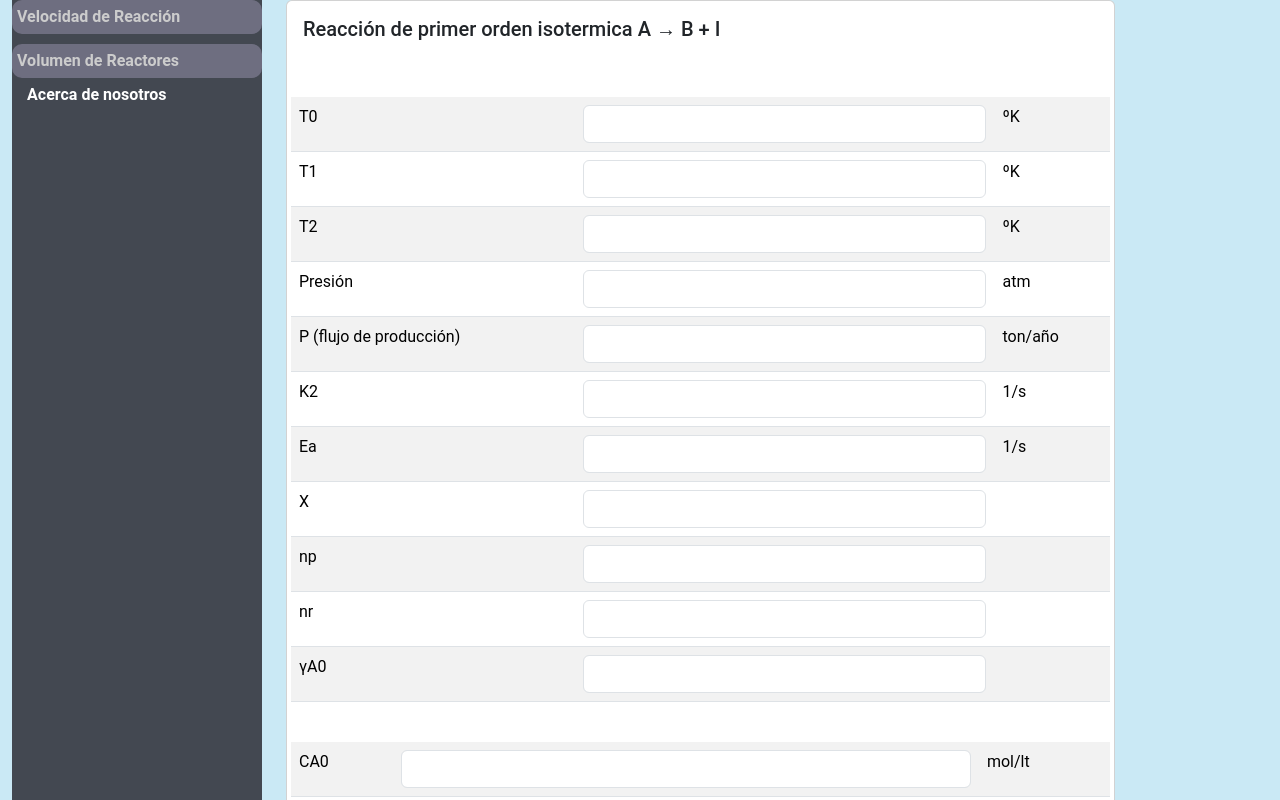
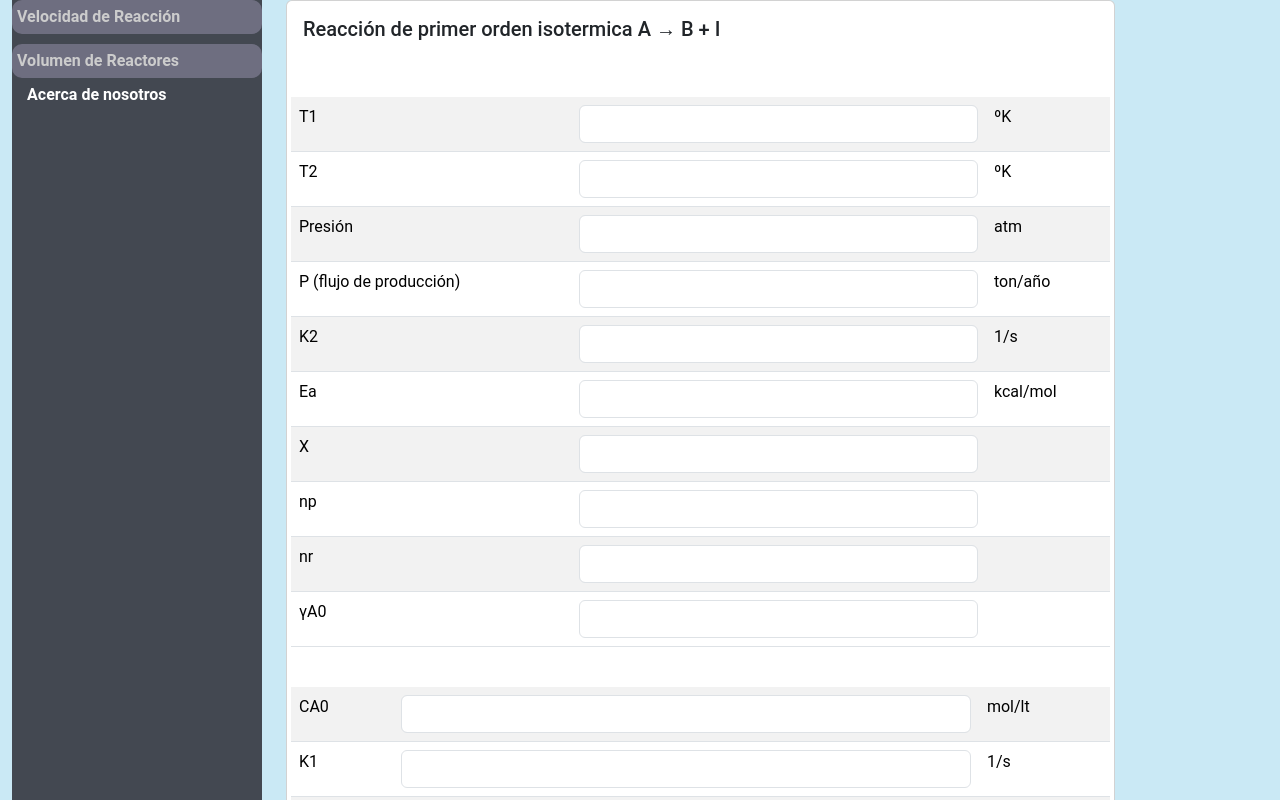
Before and after one commit to AnaLuisaGomez/IngenieriaReactoresFinal-, a React (Create React App) app: page /RTFPOrd1Tip3 in a window 1280 px wide. Shown: the top 800 px of the page. Built offline with nearby package versions, Linux system fonts and the light colour scheme.

Commit message:
integral

```diff
--- a/src/components/Reactores/RTFPOrd1Tip3.js
+++ b/src/components/Reactores/RTFPOrd1Tip3.js
@@ -16,7 +16,6 @@ export const RTFPOrd1Tip3 = () => {
     var part3 = Number();
     var part4 = Number();
 
-    let t0 = parseFloat(data["t0"]);
     let t1 = parseFloat(data["t1"]);
     let t2 = parseFloat(data["t2"]);
     let presion = parseFloat(data["presion"]);
@@ -28,23 +27,19 @@ export const RTFPOrd1Tip3 = () => {
     let nr = parseFloat(data["nr"]);
     let gamma = parseFloat(data["gamma"]);
 
-
-    ca0 = (gamma * presion) / (0.082 * t0);
-    potencia = (ea/0.001987) * ( (1/t2) - (1/t0) );
+    e = (np - nr) / nr;
+    ca0 = (gamma * presion) / (0.082 * t1);
+    potencia = (ea/0.001987) * ( (1/t2) - (1/t1) );
     K1 = k2 * ( Math.pow( Math.E, potencia));
     fb0 = p * (125/110376);
     fa0 = fb0 / x;
-    e = (np - nr) / nr;
+
 
     part1 = fa0/(K1*ca0);
-    console.log("p1 " + part1);
-    part2 = 1 + ea;
-    console.log("p2 " + part2);
+    part2 = 1 + e;
     part3 = Math.log(1/(1-x));
-    console.log("p3 " + part3);
-    part4 = ea * x;
-    console.log("p4 " + part4);
-    v = part1 * ( (part2* part3) / part4 );
+    part4 = e * x;
+    v = part1 * ( (part2* part3) - part4 );
 
     document.getElementById("ca0").value = ca0;
     document.getElementById("K1").value = K1;
@@ -67,17 +62,6 @@ export const RTFPOrd1Tip3 = () => {
             <div className="row">
               <table className="table table-striped">
                 <tbody>
-                <tr>
-                    <td>T0</td>
-                    <td>
-                      <input
-                        className="form-control"
-                        {...register("t0")}
-                        id={"t0"}
-                      />
-                    </td>
-                    <td>ºK</td>
-                  </tr>
                   <tr>
                     <td>T1</td>
                     <td>
@@ -142,7 +126,7 @@ export const RTFPOrd1Tip3 = () => {
                         id={"ea"}
                       />
                     </td>
-                    <td>1/s</td>
+                    <td>kcal/mol</td>
                   </tr>
                   <tr>
                     <td>X</td>
```
